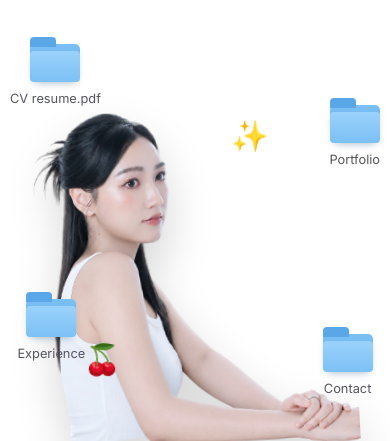
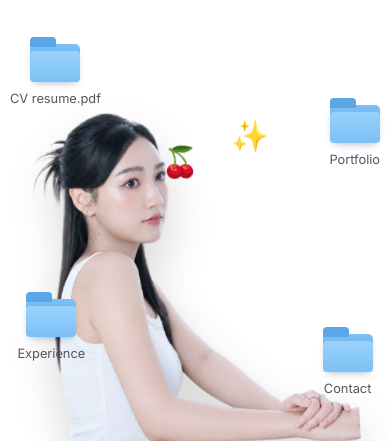
Before and after one commit to honghuixin4-cell/comet-resume, a plain HTML site: page index.html in a window 390 px wide. Shown: the part 1840-2281 px from the top of the page. Drawn offline with Linux system fonts and the light colour scheme.

Commit message:
Mobile: cherry sticker in front of her face
Co-Authored-By: Claude Opus 5.5 <noreply@anthropic.com>

```diff
--- a/styles.css
+++ b/styles.css
@@ -390,3 +390,7 @@ mark{padding:1px 8px;border-radius:3px;color:var(--ink);font-weight:500}
 @media(max-width:560px){
   .tabs a{padding:4px 9px;font-size:.72rem}
 }
+/* mobile: cherry floats in front of her face */
+@media(max-width:560px){
+  .files-stage .s1{left:41%;top:29%;z-index:3;translate:none!important}
+}
```
